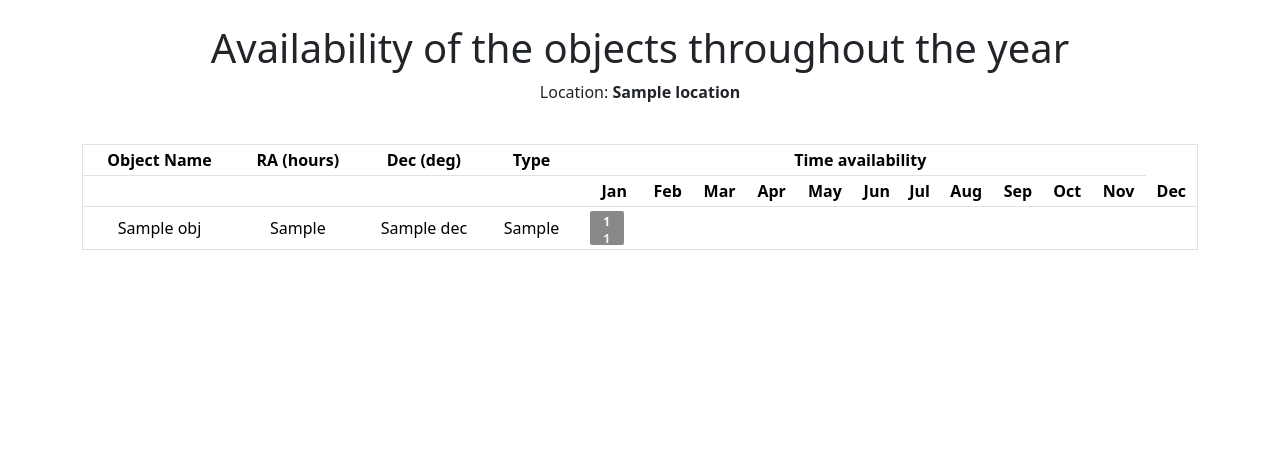
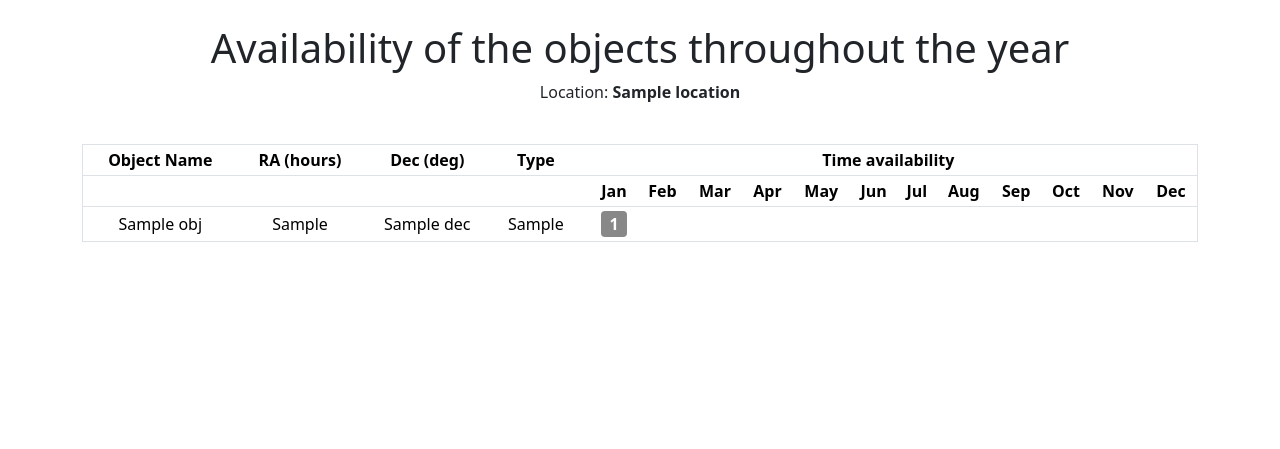
Before and after one commit to dubovsky14/AstroPhotoPlanner, a Django app: template AstroPhotoPlanner/templates/AstroPhotoPlanner/objects_availability_throughout_year.html in a window 1280 px wide. Shown: the part 56-505 px from the top of the page. Run offline with Django 5.2, Linux system fonts and the light colour scheme; the template is opened without the code that fills it: most values are stand-ins (such as "Sample title", 1, 10 or a date in 2020).

Commit message:
Style changes in objects_availability_throughout_year.html

```diff
--- a/AstroPhotoPlanner/static/AstroPhotoPlanner/css/monthly_summaries.css
+++ b/AstroPhotoPlanner/static/AstroPhotoPlanner/css/monthly_summaries.css
@@ -1,24 +1,19 @@
 
 
 .month-box {
-    width: 34px;
-    height: 34px;
+    width: 26px;
+    height: 26px;
     display: flex;
     flex-direction: column;
-    justify-content: space-between;
+    justify-content: center;
     align-items: center;
-    padding: 2px;
-    border-radius: 2px;
+    padding: 0px;
+    border-radius: 4px;
     color: white;
     font-weight: bold;
     cursor: help;
 }
 
-.top-number {
-    font-size: 12px;
+.days-number {
+    font-size: 16px;
 }
-
-.bottom-number {
-    font-size: 12px;
-    opacity: 0.9;
-}
--- a/AstroPhotoPlanner/templates/AstroPhotoPlanner/objects_availability_throughout_year.html
+++ b/AstroPhotoPlanner/templates/AstroPhotoPlanner/objects_availability_throughout_year.html
@@ -23,7 +23,7 @@
                 <th>Dec (deg)</th>
                 <th>Type</th>
                 </th></th>
-                <th colspan="12">Time availability</th>
+                <th colspan="13">Time availability</th>
             </tr>
             <tr class="align-middle">
                 <th></th>
@@ -53,10 +53,11 @@
                     <td></td>
                     {% for monthly_data in obj.monthly_summary %}
                         <td>
-                            <div class="month-box" style="background-color:{{ monthly_data.color }};" title="{{monthly_data.suitable_days_count}} suitable days out of {{monthly_data.total_days_count}} in {{monthly_data.month_name}}. {{monthly_data.on_hover_text}}">
-                                <div class="top-number">{{monthly_data.suitable_days_count}} </div>
-                                <div class="bottom-number">{{monthly_data.total_days_count}}</div>
-                            </div>
+                            <center>
+                                <div class="month-box" style="background-color:{{ monthly_data.color }};" title="{{monthly_data.suitable_days_count}} suitable days out of {{monthly_data.total_days_count}} in {{monthly_data.month_name}}. {{monthly_data.on_hover_text}}">
+                                    <div class="days-number">{{monthly_data.suitable_days_count}} </div>
+                                </div>
+                            </center>
                         </td>
                     {% endfor %}
                 </tr>
```
